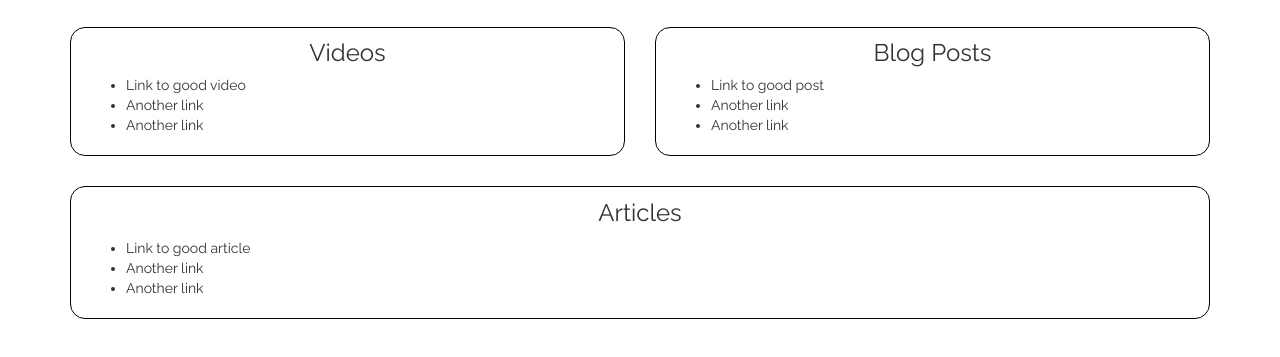
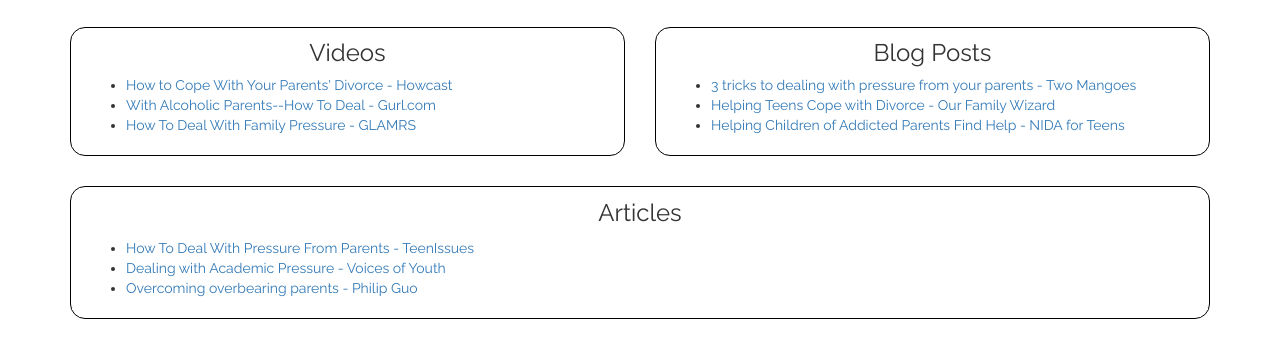
Before and after one commit to ericblobb/booq, a plain HTML site: page family.html in a window 1280 px wide. Shown: the part 263-620 px from the top of the page. Drawn offline with Linux system fonts and the light colour scheme.

Commit message:
Complete Family page

```diff
--- a/family.html
+++ b/family.html
@@ -45,9 +45,9 @@
             <div class="col-xs-12 box">
                 <h3 class="text-center">Videos</h3>
                 <ul>
-                    <li>Link to good video</li>
-                    <li>Another link</li>
-                    <li>Another link</li>
+                    <li><a href="http://www.howcast.com/videos/259541-how-to-cope-with-your-parents-divorce/" target="_blank">How to Cope With Your Parents' Divorce - Howcast</a></li>
+                    <li><a href="https://www.youtube.com/watch?v=8bMwDq1wXXQ" target="_blank">With Alcoholic Parents--How To Deal - Gurl.com</a></li>
+                    <li><a href="https://www.youtube.com/watch?v=Pt28i-ykHbI" target="_blank">How To Deal With Family Pressure - GLAMRS</a></li>
                 </ul>
             </div>
         </div>
@@ -55,9 +55,9 @@
             <div class="col-xs-12 box">
                 <h3 class="text-center">Blog Posts</h3>
                 <ul>
-                    <li>Link to good post</li>
-                    <li>Another link</li>
-                    <li>Another link</li>
+                    <li><a href="http://blog.twomangoes.com/3-tricks-to-dealing-with-pressure-from-your-parents/" target="_blank">3 tricks to dealing with pressure from your parents - Two Mangoes</a></li>
+                    <li><a href="https://www.ourfamilywizard.com/blog/helping-teens-cope-divorce" target="_blank">Helping Teens Cope with Divorce - Our Family Wizard</a></li>
+                    <li><a href="https://teens.drugabuse.gov/blog/post/helping-children-addicted-parents-find-help" target="_blank">Helping Children of Addicted Parents Find Help - NIDA for Teens</a></li>
                 </ul>
             </div>
         </div>
@@ -67,9 +67,9 @@
             <div class="col-xs-12 box">
                 <h3 class="text-center">Articles</h3>
                 <ul>
-                    <li>Link to good article</li>
-                    <li>Another link</li>
-                    <li>Another link</li>
+                    <li><a href="http://www.teenissues.co.uk/howtodealwithpressurefromparents.html" target="_blank">How To Deal With Pressure From Parents - TeenIssues</a></li>
+                    <li><a href="http://www.voicesofyouth.org/en/posts/dealing-with-academic-pressure" target="_blank">Dealing with Academic Pressure - Voices of Youth</a></li>
+                    <li><a href="http://www.pgbovine.net/overcoming-overbearing-parents-guest-article.htm" target="_blank">Overcoming overbearing parents - Philip Guo</a></li>
                 </ul>
             </div>
         </div>
```
